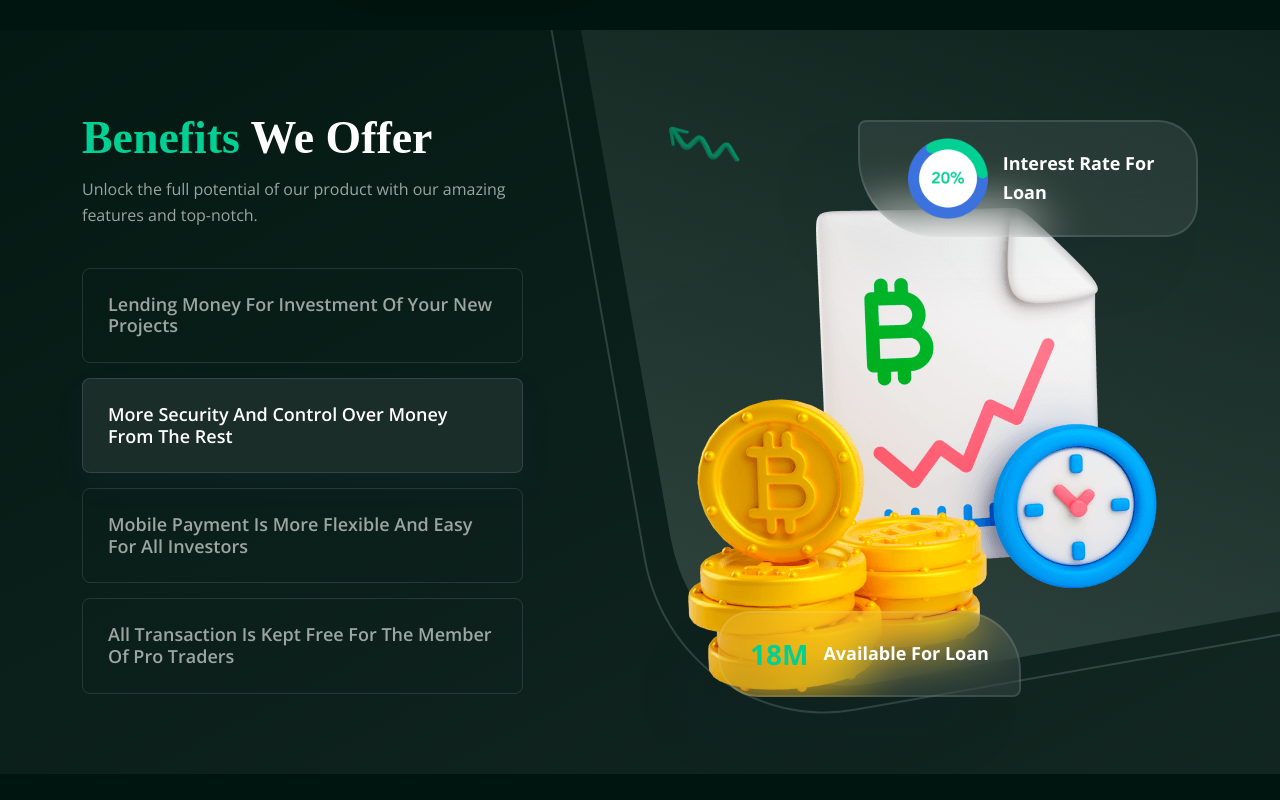
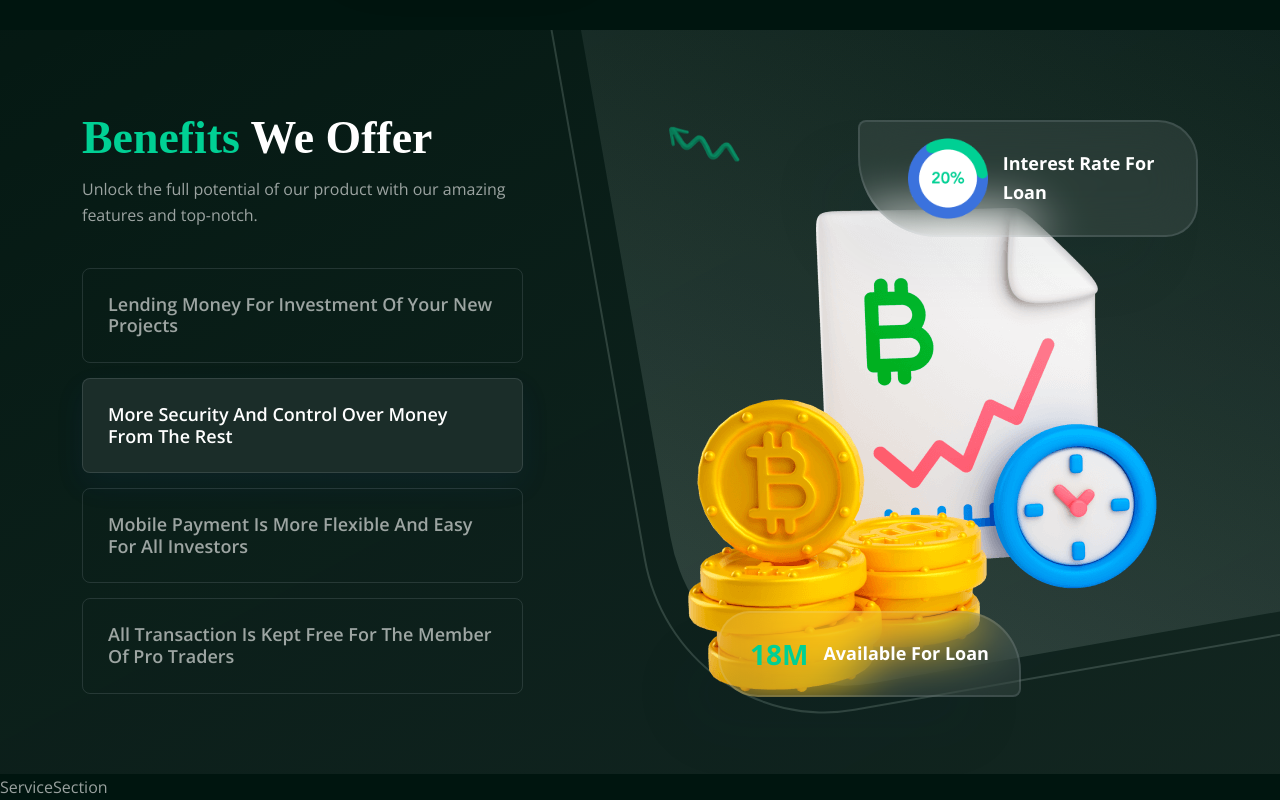
Before and after one commit to mrdahmadov1/bitrader-frontend, a React (Vite) app: page / in a window 1280 px wide. Shown: the part 1586-2386 px from the top of the page. Before the commit the page ends 2360 px from the top, so only its background shows below. Built offline with nearby package versions, Linux system fonts and the light colour scheme; a web font is replaced by a local one.

Commit message:
changes in localization

```diff
--- a/src/components/main/home/feature/index.tsx
+++ b/src/components/main/home/feature/index.tsx
@@ -7,7 +7,7 @@ import { useState } from "react";
 import { navContent } from "../../../../constants/main/home/feature";
 import { FeatureNavItem } from "../../../../models/IFeatureNavItem";
 
-const Feature = () => {
+const FeatureSection = () => {
   const { t } = useTranslation();
   const [content, setNavContent] = useState(navContent[1]);
 
@@ -103,4 +103,4 @@ const Feature = () => {
   );
 };
 
-export default Feature;
+export default FeatureSection;
--- a/src/components/main/home/index.tsx
+++ b/src/components/main/home/index.tsx
@@ -1,9 +1,10 @@
 import Header from "../../shared/header";
 import LanguageSwitcher from "../../shared/languageSwitcher";
 import ThemeSwitcher from "../../shared/themeSwitcher";
+import IntroSection from "./intro";
 import AboutSection from "./about";
-import Feature from "./feature";
-import Intro from "./intro";
+import FeatureSection from "./feature";
+import ServiceSection from "./service";
 import PartnerSlider from "./partnerSlider";
 
 const HomeContainer = () => {
@@ -13,10 +14,11 @@ const HomeContainer = () => {
         <Header />
         <LanguageSwitcher />
         <ThemeSwitcher />
-        <Intro />
+        <IntroSection />
         <PartnerSlider />
         <AboutSection />
-        <Feature />
+        <FeatureSection />
+        <ServiceSection />
       </div>
     </>
   );
--- a/src/components/main/home/intro/index.tsx
+++ b/src/components/main/home/intro/index.tsx
@@ -9,7 +9,7 @@ import { useTranslation } from "react-i18next";
 import { useSelector } from "react-redux";
 import { RootState } from "../../../../store/configureStore";
 
-const Intro = () => {
+const IntroSection = () => {
   const { t } = useTranslation();
   const currentTheme = useSelector(
     (state: RootState) => state.theme.currentTheme
@@ -69,4 +69,4 @@ const Intro = () => {
   );
 };
 
-export default Intro;
+export default IntroSection;
--- /dev/null
+++ b/src/components/main/home/service/index.tsx
@@ -0,0 +1,5 @@
+const ServiceSection = () => {
+  return <div>ServiceSection</div>;
+};
+
+export default ServiceSection;
--- a/src/components/shared/languageSwitcher/index.tsx
+++ b/src/components/shared/languageSwitcher/index.tsx
@@ -7,6 +7,7 @@ import ru from "./assets/images/ru.png";
 
 const getLocalStorageLanguage = () =>
   localStorage.getItem("selectedLanguage") || languages[0];
+
 const setLocalStorageLanguage = (language: string) =>
   localStorage.setItem("selectedLanguage", language);
 
--- a/src/utils/i18n.ts
+++ b/src/utils/i18n.ts
@@ -11,8 +11,6 @@ i18n
   .use(LanguageDetector)
   .use(initReactI18next)
   .init({
-    fallbackLng: "en",
-    lng: "en",
     resources: {
       en: {
         translations: JSON.parse(JSON.stringify(en)),
```
Also changed, not shown: src/components/main/home/service/assets/css/styles.module.css (added).
